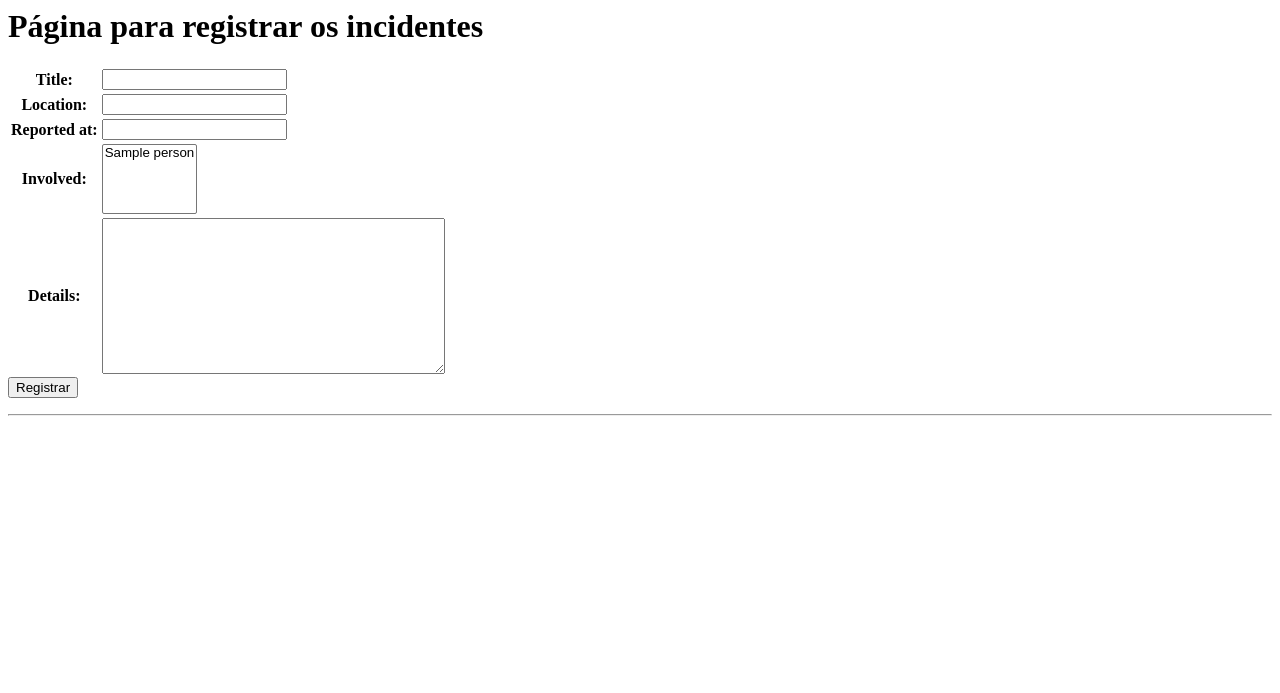
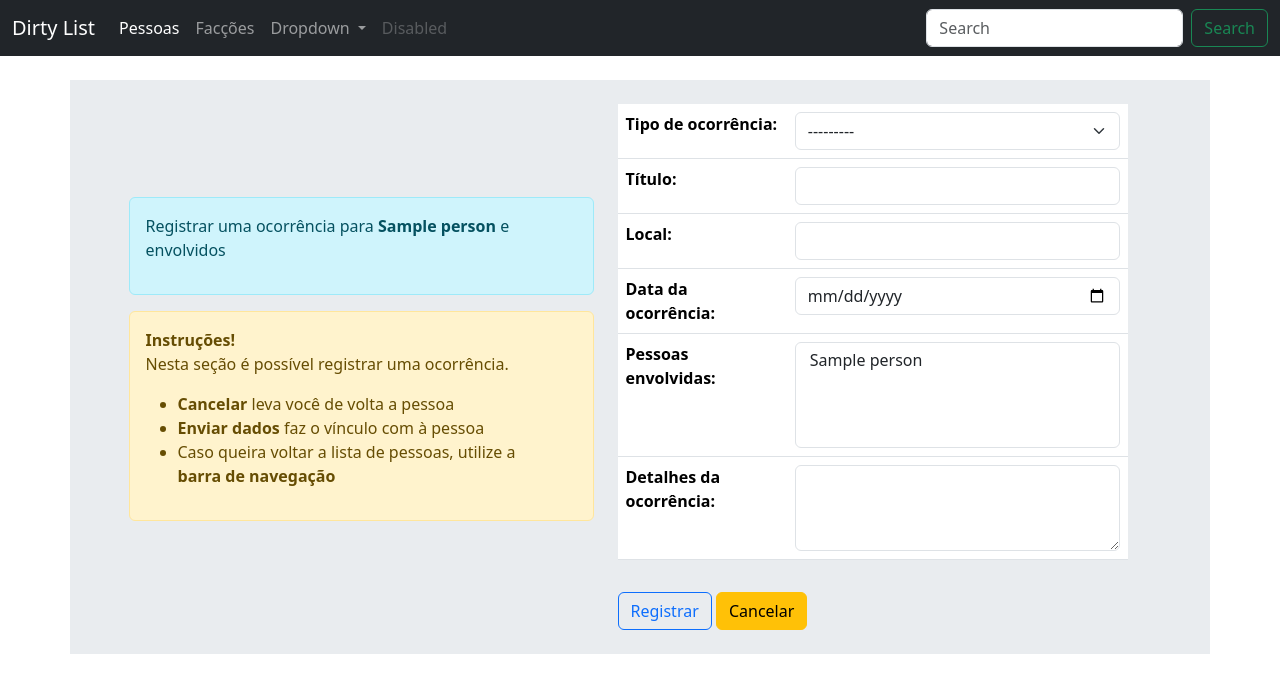
Before and after one commit to gylmonteiro/dirty_list, a Django app: template criminal_management/templates/registration_incident.html in a window 1280 px wide. Shown: the top 693 px of the page. Run offline with Django 5.2, Linux system fonts and the light colour scheme; the template is opened without the code that fills it: values that come from a table or form of the project are taken from there, others are empty; tables that the repository leaves empty hold one stand-in row (values such as "Sample post").

Commit message:
feat: realizado a complementação e ajustes dos templates para associar a facção e registrar ocorrencias

```diff
--- a/app/urls.py
+++ b/app/urls.py
@@ -1,24 +1,8 @@
-"""
-URL configuration for app project.
-
-The `urlpatterns` list routes URLs to views. For more information please see:
-    https://docs.djangoproject.com/en/5.0/topics/http/urls/
-Examples:
-Function views
-    1. Add an import:  from my_app import views
-    2. Add a URL to urlpatterns:  path('', views.home, name='home')
-Class-based views
-    1. Add an import:  from other_app.views import Home
-    2. Add a URL to urlpatterns:  path('', Home.as_view(), name='home')
-Including another URLconf
-    1. Import the include() function: from django.urls import include, path
-    2. Add a URL to urlpatterns:  path('blog/', include('blog.urls'))
-"""
 from django.contrib import admin
 from django.urls import path, include
 
 urlpatterns = [
     path('admin/', admin.site.urls),
-    path('persons/', include('persons.urls')),
+    path('', include('persons.urls')),
     path('factions/', include('criminal_management.urls')),
 ]
--- a/criminal_management/forms.py
+++ b/criminal_management/forms.py
@@ -11,4 +11,21 @@ class FactionForm(forms.ModelForm):
 class IncidentForm(forms.ModelForm):
     class Meta:
         model = Incident
-        fields = ('title', 'location', 'reported_at', 'involved', 'details')
+        fields = (
+            "type_incident",
+            "title",
+            "location",
+            "reported_at",
+            "involved",
+            "details",
+        )
+        widgets = {
+            "type_incident": forms.Select(attrs={"class": "form-select"}),
+            "title": forms.TextInput(attrs={"class": "form-control"}),
+            "location": forms.TextInput(attrs={"class": "form-control"}),
+            "reported_at": forms.DateInput(
+                attrs={"type": "date", "class": "form-control"}
+            ),
+            "involved": forms.SelectMultiple(attrs={"class": "form-select"}),
+            "details": forms.Textarea(attrs={"class": "form-control", "rows": "3"}),
+        }
--- a/criminal_management/models.py
+++ b/criminal_management/models.py
@@ -14,13 +14,13 @@ class Faction(models.Model):
 
 
 class Incident(models.Model):
-    type_incident = models.CharField(max_length=100, choices=INCIDENT_TYPES, blank=True, null=True)
-    title = models.CharField(max_length=255)
-    location = models.CharField(max_length=100)
-    reported_at = models.DateField(blank=True, null=True)
+    type_incident = models.CharField(max_length=100, choices=INCIDENT_TYPES, blank=True, null=True, verbose_name='Tipo de ocorrência')
+    title = models.CharField(max_length=255, verbose_name='Título')
+    location = models.CharField(max_length=100,verbose_name='Local')
+    reported_at = models.DateField(blank=True, null=True, verbose_name='Data da ocorrência')
     person_relation = models.ForeignKey(Person, blank=True, null=True, related_name='incident', on_delete=models.SET_NULL)
-    involved = models.ManyToManyField(Person, blank=True, related_name="involved_persons")
-    details = models.TextField(blank=True, null=True)
+    involved = models.ManyToManyField(Person, blank=True, related_name="involved_persons", verbose_name='Pessoas envolvidas')
+    details = models.TextField(blank=True, null=True, verbose_name='Detalhes da ocorrência')
 
     def __str__(self):
         return self.title
--- a/criminal_management/templates/registration_incident.html
+++ b/criminal_management/templates/registration_incident.html
@@ -1,40 +1,39 @@
-<h1> Página para registrar os incidentes </h1>
+{% extends "base/base.html" %}
+{% block 'content' %}
+<div class='container-md mt-4 d-flex justify-content-center align-items-center bg-body-secondary' >
+    <div class='col-md-5'>
 
-   <form method='POST' action='{% url "registration-incident" %}'>
-    {% csrf_token %}
+        <div class="alert alert-info alert-dismissible fade show" role="alert">
 
-      <table>
-          {{form.as_table}}
-      </table>
-      <input type="hidden" name="person" value={{person.id}}>
+            <p>Registrar uma ocorrência para <strong>{{person.name}}</strong> e envolvidos <br>
 
-      <input type='submit' value='Registrar'>
+        </div>
 
-    </form>
+        <div class="alert alert-warning alert-dismissible fade show" role="alert">
+          <strong>Instruções!</strong>
+          <p>Nesta seção é possível registrar uma ocorrência. <br>
+            <ul>
+                <li> <strong>Cancelar</strong> leva você de volta a pessoa</li>
+                <li> <strong>Enviar dados</strong> faz o vínculo com à pessoa</li>
+                <li> Caso queira voltar a lista de pessoas, utilize a <strong>barra de navegação</strong></li>
+              </ul>
+            </div>
 
-<hr>
+          </div>
+
+          <div class='col-md-6'>
+            <form method='POST' action='{% url "registration-incident" %}' class='p-4 bg-body-secondary'>
+        {% csrf_token %}
+        <table class='table'>
+                {{form.as_table}}
+            </table>
+
+            <button type="submit" class="btn btn-outline-primary btn-block mt-3">Registrar</button>
+            <input type="hidden" name="person" value={{person.id}}>
+            <a href='{% url "person-detail" person.id%}' class='btn btn-warning btn-block mt-3'>Cancelar</a>
+          </form>
+        </div>
+</div>
 
 
-{% comment %} Script abaixo renderiza um campo dinâmico para pesquisar {% endcomment %}
-
-{% comment %} <hr>
-<select id="selectBox" class="js-example-basic-single" style="width: 200px;">
-  <option value="1">Option 1</option>
-  <option value="2">Option 2</option>
-  <option value="3">Option 3</option>
-  <option value="4">Option 4</option>
-  <option value="5">Option 5</option>
-  <option value="6">Option 6</option>
-  <option value="7">Option 7</option>
-  <option value="8">Option 8</option>
-  <option value="9">Option 9</option>
-  <option value="10">Option 10</option>
-</select>
-
-<script src="https://code.jquery.com/jquery-3.6.0.min.js"></script>
-<script src="https://cdn.jsdelivr.net/npm/select2@4.1.0-beta.0/dist/js/select2.min.js"></script>
-<script>
-$(document).ready(function() {
-  $('.js-example-basic-single').select2();
-});
-</script> {% endcomment %}
+{% endblock 'content' %}
--- a/persons/urls.py
+++ b/persons/urls.py
@@ -2,9 +2,14 @@ from django.urls import path
 from . import views
 
 urlpatterns = [
-    path('', views.PersonListView.as_view(), name='person-list'),
-    path('create/', views.PersonCreateView.as_view(), name='person-create'),
-    path('<int:pk>/', views.PersonDetailView.as_view(), name='person-detail'),
-    path('relation/', views.RelationPersonCreateView.as_view(), name='relation-persons-create'),
-    path('address/', views.AddressCreateView.as_view(), name='address-create'),
+    path("", views.HomeView.as_view(), name="home"),
+    path("persons/", views.PersonListView.as_view(), name="person-list"),
+    path("persons/create/", views.PersonCreateView.as_view(), name="person-create"),
+    path("persons/<int:pk>/", views.PersonDetailView.as_view(), name="person-detail"),
+    path(
+        "persons/relation/",
+        views.RelationPersonCreateView.as_view(),
+        name="relation-persons-create",
+    ),
+    path("persons/address/", views.AddressCreateView.as_view(), name="address-create"),
 ]
--- a/persons/views.py
+++ b/persons/views.py
@@ -1,11 +1,15 @@
 from django.http import Http404
 from django.urls import reverse_lazy
 from django.shortcuts import redirect
-from django.views.generic import CreateView, ListView, DetailView
+from django.views.generic import CreateView, ListView, DetailView,TemplateView
 from persons.models import Person, Relationship, Address
 from persons.forms import PersonCreateModelForm, RelationPersonCreateModelForm, AddressCreateModelForm
 # Create your views here.
 
+
+
+class HomeView(TemplateView):
+    template_name = 'home.html'
 
 class PersonListView(ListView):
     model = Person
--- a/templates/base/base.html
+++ b/templates/base/base.html
@@ -9,7 +9,7 @@
 <body>
     <nav class="navbar navbar-expand-lg navbar-dark bg-dark">
   <div class="container-fluid">
-    <a class="navbar-brand" href="#">Dirty List</a>
+    <a class="navbar-brand" href="{% url "home" %}">Dirty List</a>
     <button class="navbar-toggler" type="button" data-bs-toggle="collapse" data-bs-target="#navbarSupportedContent" aria-controls="navbarSupportedContent" aria-expanded="false" aria-label="Toggle navigation">
       <span class="navbar-toggler-icon"></span>
     </button>
```
Also changed, not shown: criminal_management/templates/select_factions.html (+46 -12 lines), persons/forms.py (+4 -5 lines), persons/templates/home.html (added, +34 -0 lines).
